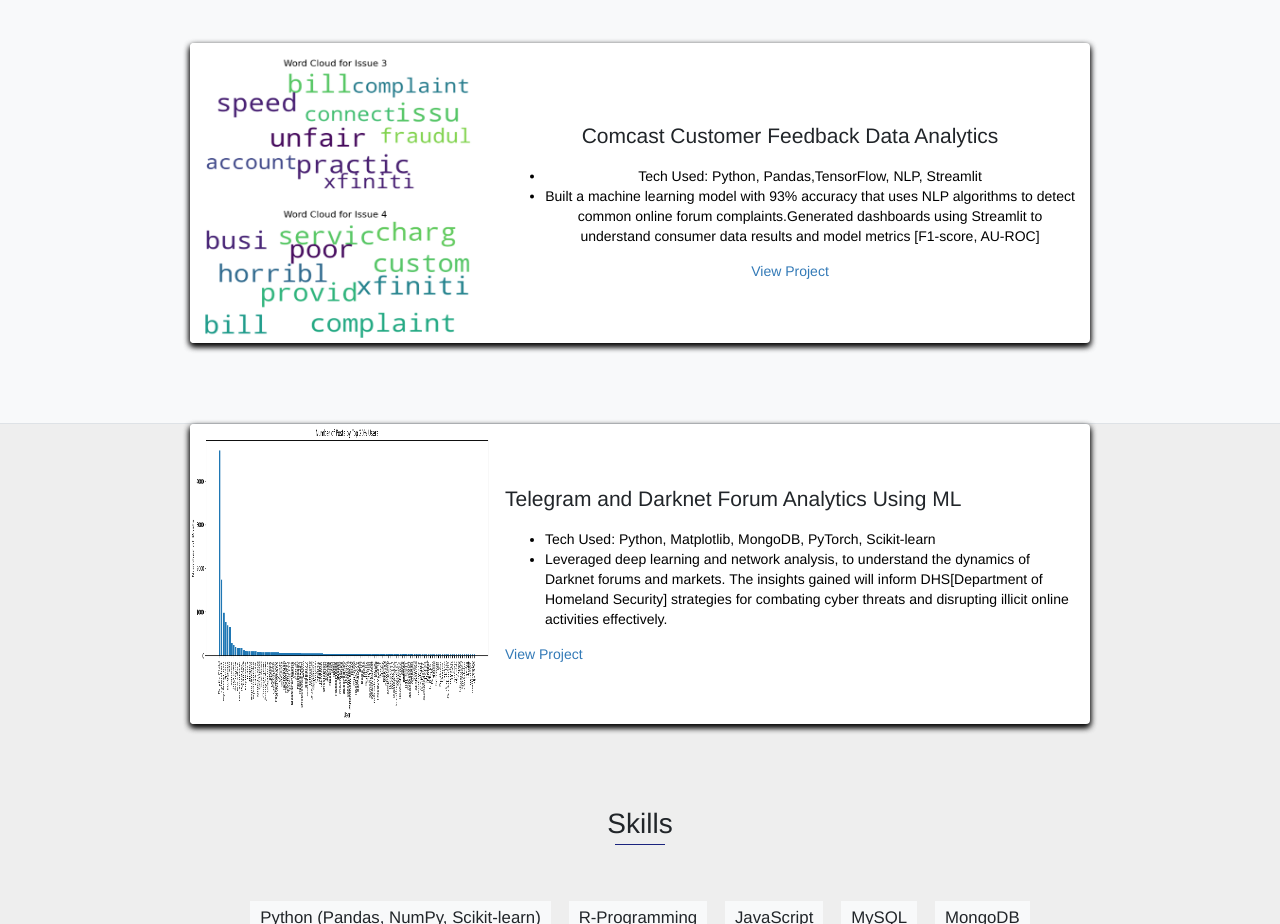
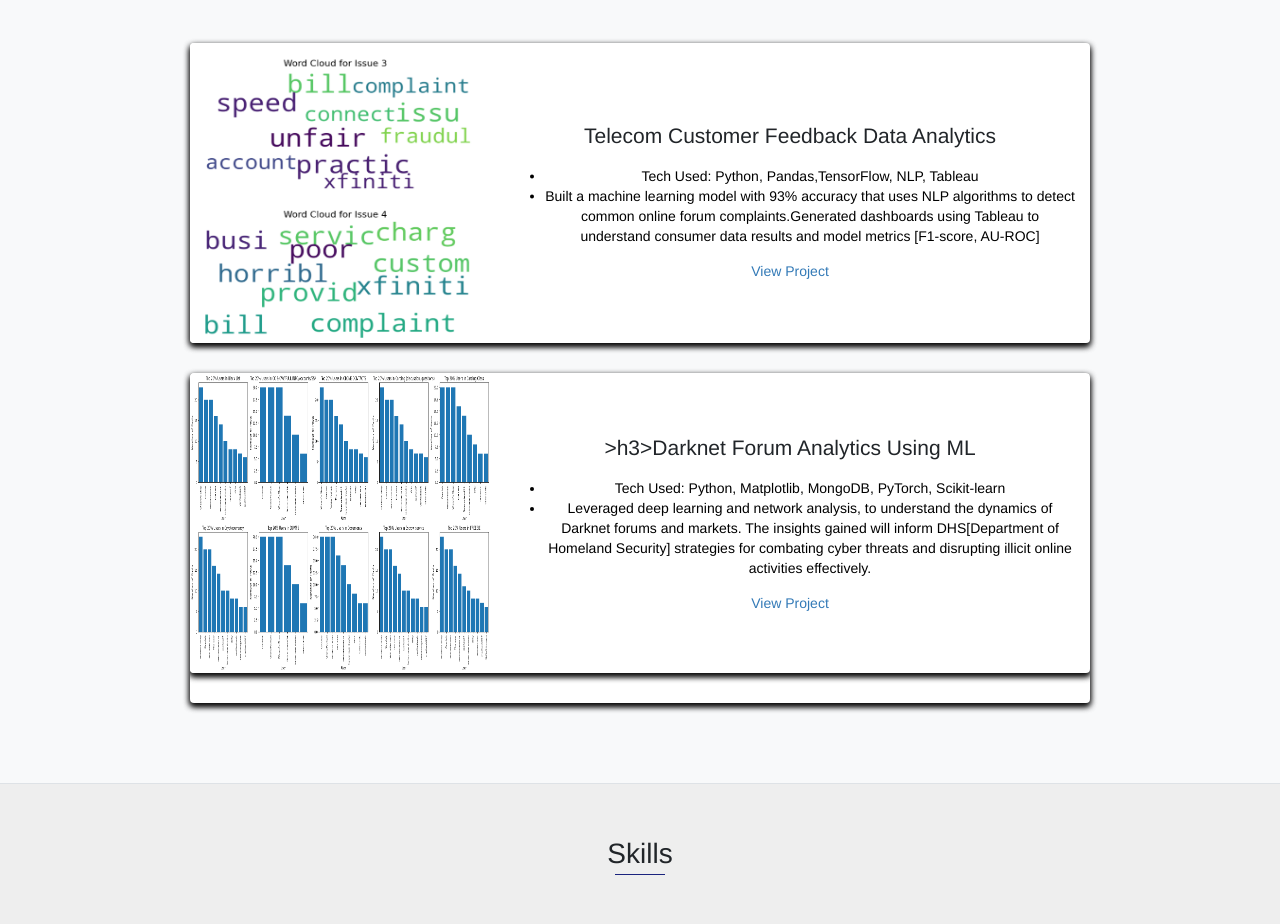
Before and after one commit to kausthubkodamagulla/KausthubKodamagulla.github.io, a plain HTML site: page index.html in a window 1280 px wide. Shown: the part 3140-4064 px from the top of the page. Drawn offline with nearby package versions, Linux system fonts and the light colour scheme.

Commit message:
Update index.html

```diff
--- a/index.html
+++ b/index.html
@@ -176,11 +176,11 @@
                     </div>
     <!-- Start project info -->
     <div class="project-info">
-        <h3><h3>Comcast Customer Feedback Data Analytics</h3></h3>
+        <h3><h3>Telecom Customer Feedback Data Analytics</h3></h3>
         <p>
             <ul>
-                <li>Tech Used: Python, Pandas,TensorFlow, NLP, Streamlit</li>
-                <li>Built a machine learning model with 93% accuracy that uses NLP algorithms to detect common online forum complaints.Generated dashboards using Streamlit to understand consumer data results and model metrics [F1-score, AU-ROC]</li>
+                <li>Tech Used: Python, Pandas,TensorFlow, NLP, Tableau</li>
+                <li>Built a machine learning model with 93% accuracy that uses NLP algorithms to detect common online forum complaints.Generated dashboards using Tableau to understand consumer data results and model metrics [F1-score, AU-ROC]</li>
             </ul>
         </p>
         <a href="https://github.com/Kausthub8/Consumers-Complaint-Analytics-Application" target="_blank" rel="noopener noreferrer">View Project</a>
@@ -193,23 +193,25 @@
                 <!-- End .project -->
 
     <!-- Start project info -->
-	      </div>
 <div class="project shadow-large">
+		 <div class="project shadow-large">
                     <div class="project-image">
-                        <img src="images/Top 20% Posts vs User_Name vs Post_Count.png"  width = "300" height = "300"/>
+                        <img src="images/top 20%users_10_forum_BarPlot.png"width = "300" height = "300" />
                     </div>
+    <!-- Start project info -->
     <div class="project-info">
-        <h3>Telegram and Darknet Forum Analytics Using ML</h3>
+        <h3>>h3>Darknet Forum Analytics Using ML</h3></h3>
         <p>
             <ul>
                 <li>Tech Used: Python, Matplotlib, MongoDB, PyTorch, Scikit-learn</li>
-                <li>Leveraged deep learning and network analysis, to understand the dynamics of Darknet forums and markets. The insights gained will inform DHS[Department of Homeland Security] strategies for combating cyber threats and disrupting illicit online activities effectively.</li>
-            </ul>
+		    <li>Leveraged deep learning and network analysis, to understand the dynamics of Darknet forums and markets. The insights gained will inform DHS[Department of Homeland Security] strategies for combating cyber threats and disrupting illicit online activities effectively.</li>
+		    </ul>
         </p>
+
         <a href="https://github.com/Kausthub8/Automated-Content-Moderation-for-Darknet-Forums" target="_blank" rel="noopener noreferrer">View Project</a>
     </div>
-    <!-- End project info -->
-</div>
+
+
 
                 </div>
                 <!-- End .project -->
```
